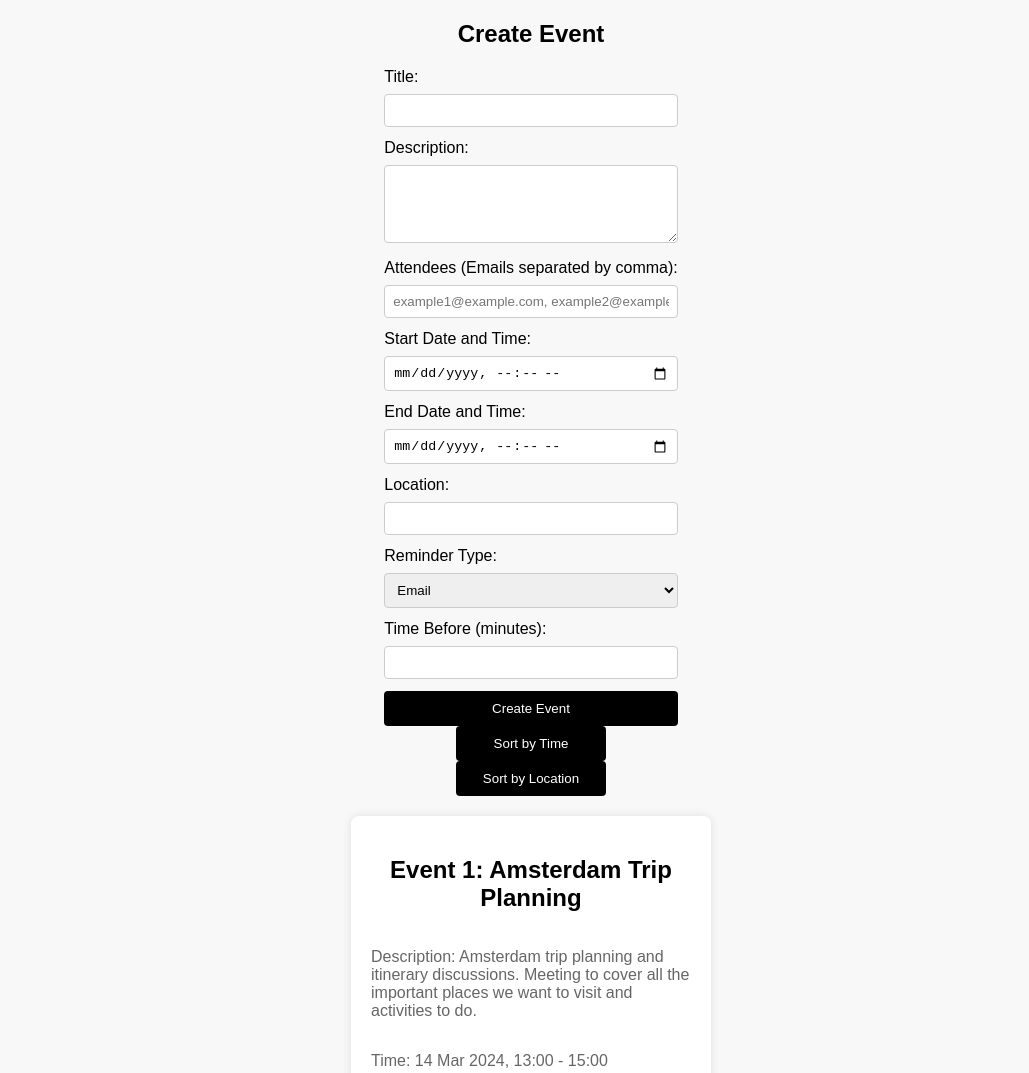
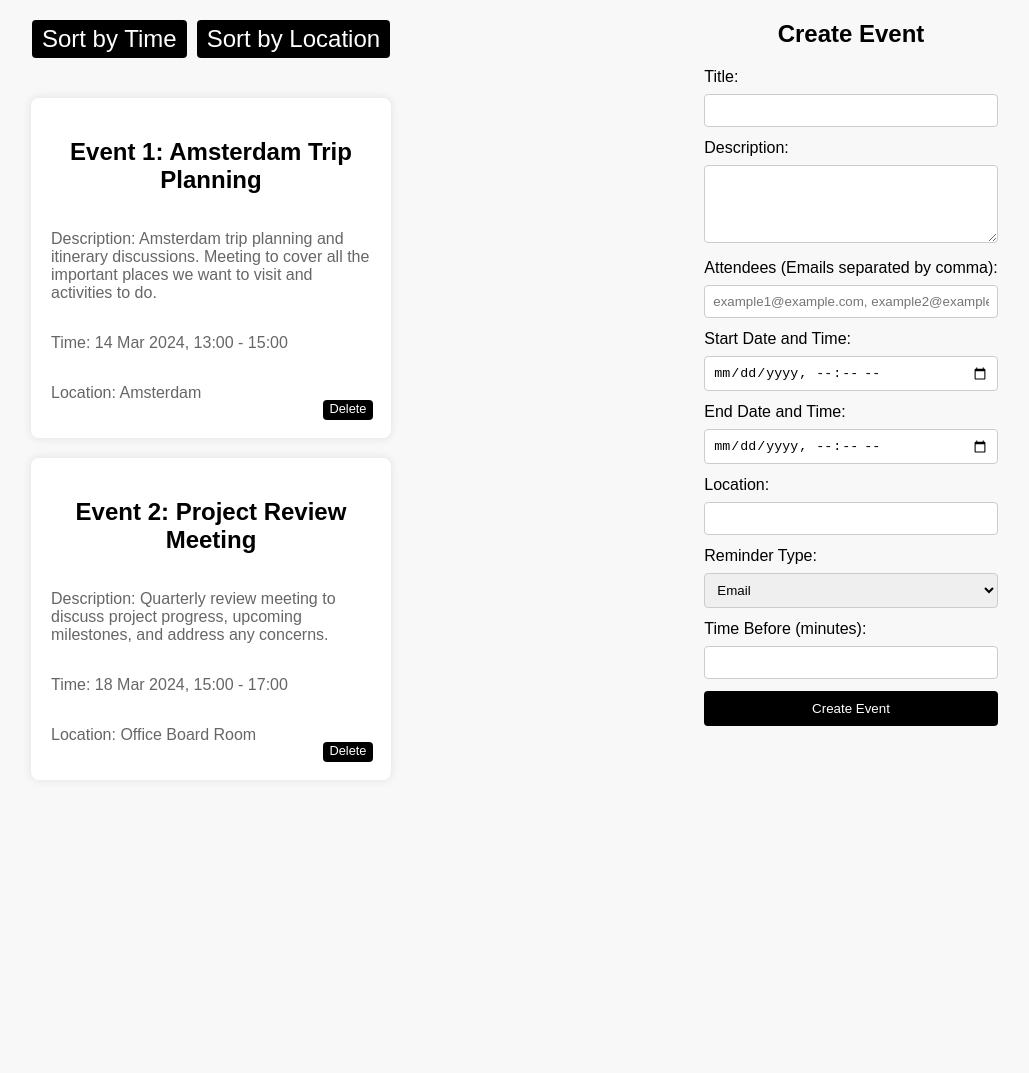
Before and after one commit to devops-event-project/front-end-server, a website: page src/public/index.html in a window 1280 px wide. Shown: the top 1073 px of the page, without its empty margins (109-1138 px from the left). After the commit the page ends 800 px from the top, so only its background shows below. Drawn offline with Linux system fonts and the light colour scheme.

Commit message:
[feature] achieved a side-by-side layout where each section (events and form) is centered within its own half of the screen

```diff
--- a/src/public/event_page_style.css
+++ b/src/public/event_page_style.css
@@ -5,8 +5,6 @@ body {
     margin: 0;
     padding: 0;
     display: flex;
-    flex-direction: column;
-    align-items: center;
 }
 
 h2 {
@@ -116,3 +114,51 @@ button:hover {
     min-height: 20px; /* Minimum height to ensure button is not too small */
     cursor: pointer; /* Change cursor to pointer to indicate clickable */
     }
+
+
+
+
+/*Flex-box*/
+
+
+
+.container {
+    display: flex;
+    justify-content: center; /* Center the child divs on the page */
+    align-items: flex-start; /* Align to the start of the container */
+    width: 100%; /* Full width */
+    height: 100vh; /* Full height */
+}
+
+.left-container,
+.right-container {
+    display: flex;
+    flex-direction: column;
+    justify-content: center; /* Center content vertically */
+    align-items: center; /* Center content horizontally */
+    width: 50%; /* Take up half the width of the container */
+}
+
+
+/*Code for sorting buttons*/
+
+
+.sorting-buttons {
+    padding: 20px 35px; /* Increase padding for a "fatter" button */
+    font-size: 2rem; /* Increase font size for better visibility */
+    cursor: pointer;
+    min-width: 100px; /* Increase minimum width if necessary */
+    display: flex; /* This will place the buttons on the same line */
+    justify-content: center; /* Center the buttons within their container */
+    gap: 10px; /* Optional: adds some space between the two buttons */
+}
+
+.sorting-buttons button {
+    padding: 5px 10px; /* Reduced padding */
+    font-size: 1.5rem; /* Smaller font size */
+    cursor: pointer; /* Change cursor to pointer to indicate clickable */
+    /* Optional: set explicit width if needed */
+    width: auto; /* Adjust the width based on content */
+    min-width: 50px; /* Minimum width to ensure button is not too small */
+    /* Other styles (border, background, etc.) */
+}
--- a/src/public/index.html
+++ b/src/public/index.html
@@ -8,8 +8,18 @@
 </head>
 <body>
 
+    <div class="container">
+        <div class="left-container">
+            <!-- Left-side content: Sorting Buttons and Event List -->
+            <div class="sorting-buttons">
+                <button onclick="sortEvents('time')">Sort by Time</button>
+                <button onclick="sortEvents('location')">Sort by Location</button>
+            </div>
+            <div id="eventsContainer"></div> <!-- Events will be displayed here -->
+        </div>
+        <div class="right-container">
+            <!-- Right-side content: Form -->
             <h2>Create Event</h2>
-
             <form id="calendarForm">
                 <label for="title">Title:</label>
                 <input type="text" id="title" name="title" required><br>
@@ -39,11 +49,8 @@
 
                 <button type="button" onclick="submitForm()">Create Event</button>
             </form>
-
-<button onclick="sortEvents('time')" style="width: 150px;">Sort by Time</button>
-<button onclick="sortEvents('location')" style="width: 150px;">Sort by Location</button>
-
-<div id="eventsContainer"></div>
+        </div>
+    </div>
 
     <script src="event_info.js"></script>
 
```
Lines whose indentation alone changed are shown as unchanged.
